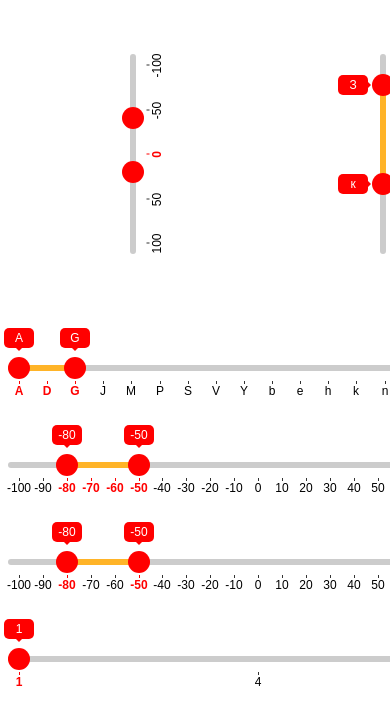
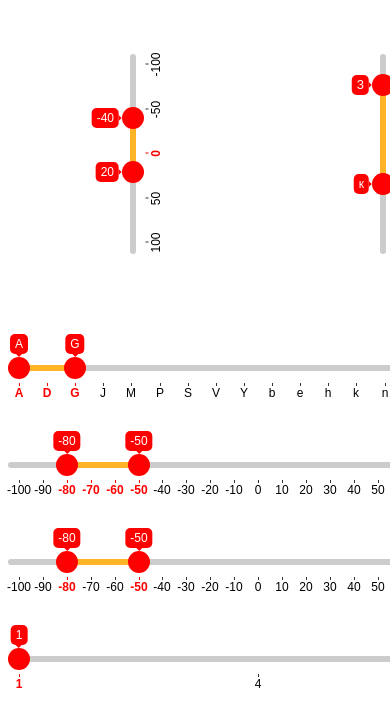
Before and after one commit to DanilShapilov/sliderPlugin, a website built with webpack: page src/index.html in a window 390 px wide. Shown: the top 726 px of the page. Built offline with nearby package versions, Linux system fonts and the light colour scheme.

Commit message:
fix: more responsive css, for easiest skins creation

```diff
--- a/src/index.ts
+++ b/src/index.ts
@@ -53,11 +53,11 @@ $(".sliderPlugin1").sliderPlugin({
     range: [-100, 100],
     current: [6, 12],
     step: 10,
+    class: 'sp-skin--toxin',
     snapping: true,
     selectRange: true,
     vertical: true,
-    progressBar: false,
-    showSelected: 'hover',
+    showSelected: 'always',
     showScale: true,
     scaleStep: 5
 })
@@ -67,13 +67,17 @@ $(".sliderPlugin2").sliderPlugin({
     current: [7, 42],
     snapping: true,
     selectRange: true,
-    vertical: true
+    vertical: true,
+    showScale: true,
+    scaleStep: 7
 })
 
 $(".sliderPlugin3").sliderPlugin({
     range: ['A', 'z'],
+    class: 'sp-skin--toxin',
     snapping: true,
     current: [0,6],
+    showSelected: 'always',
     selectRange: true,
     showScale: true,
     scaleStep: 3
--- a/src/slider_plugin/SliderPlugin.ts
+++ b/src/slider_plugin/SliderPlugin.ts
@@ -1,8 +1,9 @@
 import { SliderPresenter } from './SliderPresenter'
 import { SliderView } from './SliderView'
-import './style.scss'
 import { SliderModel } from './SliderModel';
 import './interfaces';
+import './style.scss'
+import './skins.scss'
 
 
 export class sliderPlugin {
--- a/src/slider_plugin/SliderView.ts
+++ b/src/slider_plugin/SliderView.ts
@@ -183,7 +183,7 @@ class Slider {
   }
   removeZindex(){
     if (this.$selectedControl) {
-      $(this.$selectedControl.$el).css('z-index', 1)
+      $(this.$selectedControl.$el).css('z-index', '')
       this.whenDragged('remove')
     }
   }
--- a/src/slider_plugin/style.scss
+++ b/src/slider_plugin/style.scss
@@ -24,7 +24,7 @@ $arrow-size: 3px;
     height: 100%;
     border-radius: inherit;
     position: absolute;
-    z-index: 0;
+    z-index: 1;
     // ------
     background-color: rgb(255, 180, 40);
   }
@@ -32,22 +32,19 @@ $arrow-size: 3px;
   .scale{
     position: absolute;
     width: 100%;
-    // background-color: beige;
     height: 30px;
-    top: $height;
-    left: $control-size/2 - 6px;
-    &:not(.vertical){
-      padding-top: 10px;
-    }
+    left: 0;
+    top: 50%;
+    transform: translateY(50%);
 
     &.vertical{
       width: 30px;
       height: 100%;
-      top: 3px;
-      padding-left: 14px;
-      // left: -($control-size)/2 - $height - 10px;
+      top: 0;
+      left: 50%;
+      transform: translateX(50%);
       .scale__el{
-        transform: rotate(-90deg);
+        transform: rotate(-90deg) translateX(-2px);
       }
     }
 
@@ -57,6 +54,7 @@ $arrow-size: 3px;
       min-width: 12px;
       width: 12px;
       max-width: 12px;
+      transform: translateX(5px);
       display: flex;
       flex-direction: column;
       align-items: center;
@@ -87,20 +85,22 @@ $arrow-size: 3px;
     height: 100%;
 
     .slider__control {
-      top: 0;
-      left: -($control-size - $height) / 2;
+      left: $height / 2;
+      transform: translateX(-50%);
     }
 
     .slider__control-info{
-      top: (($control-size / 2) + ($info-height / 2)) - $info-height;
-      left:(($control-size / 2) + ($info-width / 2)) - $info-width * 2;
+      top: 50%;
+      transform: translate(-100%, -50%);
+      left: -$arrow-size;
 
       &::after {
         content: '';
         position: absolute;
         box-sizing: border-box;
-        top: ($info-height / 2) - $arrow-size;
-        left: $info-width;
+        top: 50%;
+        transform: translateY(-50%);
+        left: 100%;
         width: 0;
         height: 0;
         border-left: $arrow-size solid #f00;
@@ -113,16 +113,16 @@ $arrow-size: 3px;
 
   &__control {
     position: absolute;
-    top: -($control-size - $height) / 2;
+    top: $height / 2;
+    transform: translateY(-50%);
     width: $control-size;
     height: $control-size;
     border-radius: 50%;
     background-color: red;
-    z-index: 1;
+    z-index: 10;
 
     &.hover {
-      &:hover
-      .slider__control-info{
+      &:hover .slider__control-info{
         display: flex;
       }
     }
@@ -140,10 +140,15 @@ $arrow-size: 3px;
 
   &__control-info{
     position: absolute;
-    top: -($control-size + $info-height / 2) + $arrow-size;
-    left: (($control-size / 2) + ($info-width / 2)) - $info-width;
+    top: -$arrow-size;
+    left: 50%;
+    transform: translate(-50%, -100%);
     background-color: red;
-    width: $info-width;
+    width: auto;
+    min-width: 0;
+    max-width: 600px;
+    padding: 0 5px;
+    transition: max-width 300ms;
     height: $info-height;
     border-radius: 5px;
 
@@ -158,7 +163,8 @@ $arrow-size: 3px;
       position: absolute;
       box-sizing: border-box;
       top: $info-height;
-      left: ($info-width / 2) - $arrow-size;
+      left: 50%;
+      transform: translateX(-50%);
       width: 0;
       height: 0;
       border-left: $arrow-size solid transparent;
```
Also changed, not shown: src/slider_plugin/skins.scss (added).
